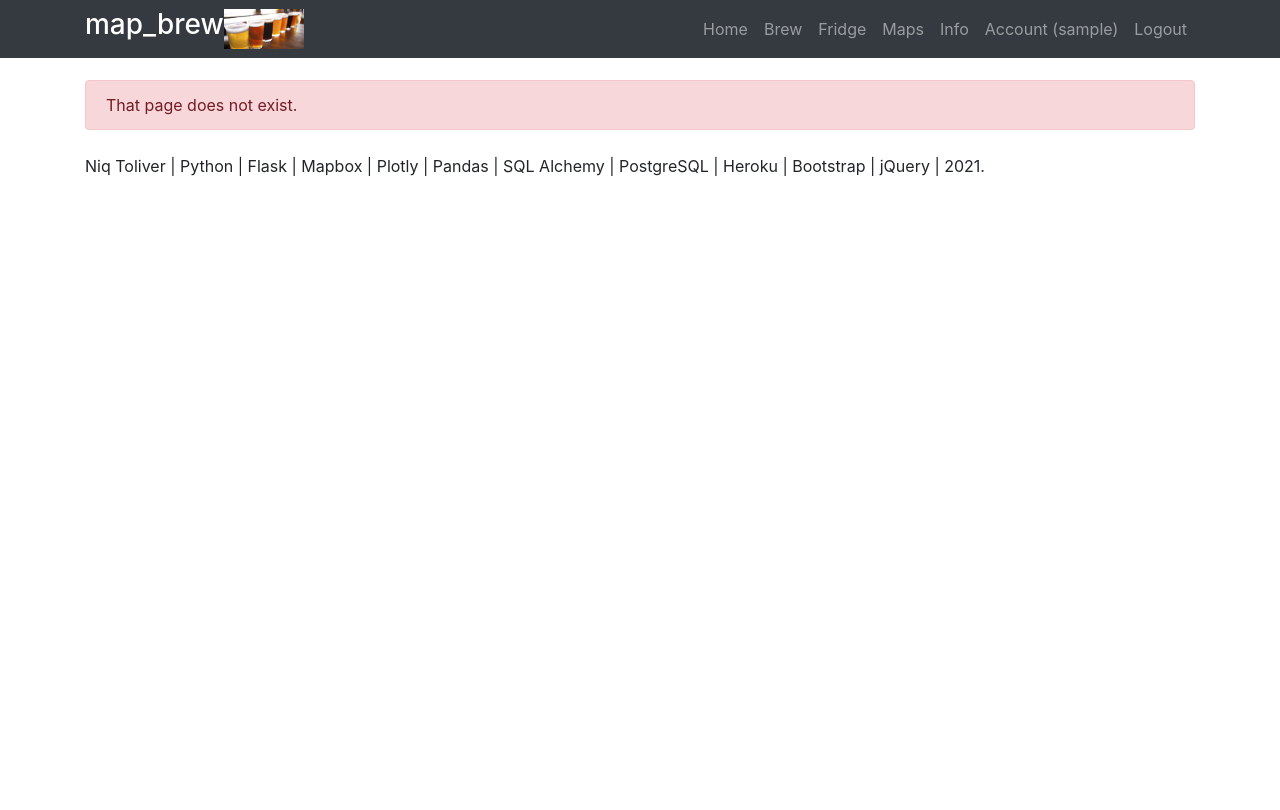
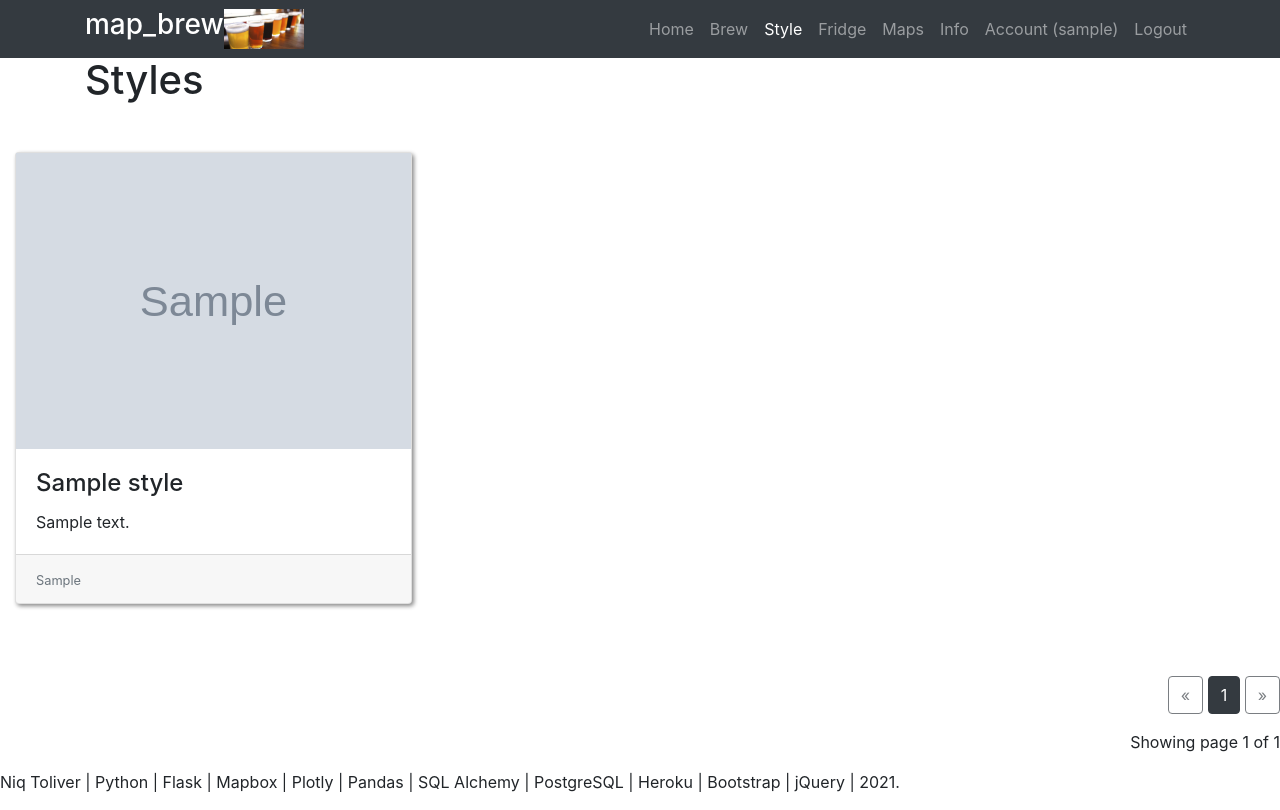
Before and after one commit to ntoliverapp/map_brew, a Flask app: page /style in a window 1280 px wide. Before the commit the page ends 176 px from the top, so only its background shows below. Run offline with Flask 2, Linux system fonts and the light colour scheme; the visitor is signed in with stand-in values (Sample User, id 1); tables that the repository leaves empty hold one stand-in row (values such as "Sample post"); grey boxes marked "Sample" are stand-in pictures; parts of the project's set-up code (start-up, migrations or seed data) failed here and were passed over; some libraries are stand-ins or nearby versions.

Commit message:
added style page

```diff
--- a/app/main/templates/saved.html
+++ b/app/main/templates/saved.html
@@ -31,7 +31,7 @@
               <div class="card h-100">
                 <div class="embed-responsive embed-responsive-10by9">
                   <a href="#">
-                    <img src="{{ b.image_url }}"  alt="Photo" height=300px >
+                    <img src="{{ b.image_url }}"  alt="Photo" width=100%>
                   </a>
                 </div>
                 <div class="card-body">
--- a/app/main/templates/search_result.html
+++ b/app/main/templates/search_result.html
@@ -15,7 +15,7 @@
 {% for i in range(count) %}
 <tr>
     <td><h5><a href="{{ url_for('main.beer_expanded', id=result27[i]) }}" >{{result1[i]}}</h5></a></td>
-    <td class="text-center">{{result7[i]}}</td>
+    <td class="text-center"><a href="{{ url_for('main.beer_style', id=result28[i]) }}" >{{result7[i]}}</a></td>
     <td>{{result3[i]}}</td>
     <td>{{result4[i]}}</td>
     <td class="text-center"><img src={{result6[i]}} height=50% width=50%> </td>
--- /dev/null
+++ b/app/main/templates/style.html
@@ -0,0 +1,78 @@
+
+{% extends 'base.html' %}
+{% set active_page = 'style' %}
+{% block content %}
+
+        <h1>Styles</h1>
+      </div>
+    <div class="col-lg-12">
+      <div class="row my-5 card-wrapper">
+        {% if style %}
+        {% for post in style.items %}
+          <div class="col-lg-4 col-md-6 mb-4">
+              <div class="card h-100">
+                <div class="embed-responsive embed-responsive-10by9">
+                  <a href="#">
+                    <img src="{{ post.image_url }}"  alt="Photo" width=100% height =100%>
+                  </a>
+                </div>
+                <div class="card-body">
+                  <h4 class="card-title">
+                    {{post.name}}
+                  </h4>
+                  <p class="card-text">{{ post.description }}</p>
+                </div>
+                <div class="card-footer">
+                  <small class="text-muted">
+                    {{ post.source }}
+                  </small>
+                  </button>
+                </div>
+              </div>
+          </div>
+        {% endfor %}
+        {% else %}
+        <h1 class="offset-lg-3">No items to show.</h1>
+        {% endif %}
+      </div>
+    </div>
+  </div>
+
+   <!-- Pagination Links-->
+<div class="text-right">
+  <a href="{{ url_for('main.style', page=style.prev_num) }}"
+     class="btn btn-outline-dark
+     {% if style.page == 1 %}disabled{% endif %}">
+      &laquo;
+  </a>
+<!-- Loop through the number of pages to display a link for each-->
+  {% for page_num in style.iter_pages(left_edge=1, right_edge=1, left_current=1, right_current=2) %}
+{% if page_num %}
+<!-- Check for the active page and set the link to "Active"-->
+          {% if style.page == page_num %}
+          <a href="{{ url_for('main.style', page=page_num) }}"
+             class="btn btn-dark">
+              {{ page_num }}
+          </a>
+          {% else %}
+          <a href="{{ url_for('main.style', page=page_num) }}"
+             class="btn btn-outline-dark">
+              {{ page_num }}
+          </a>
+          {% endif %}
+      {% else %}
+          ...
+      {% endif %}
+  {% endfor %}
+  <a href="{{ url_for('main.style', page=style.next_num) }}"
+     class="btn btn-outline-dark
+     {% if style.page == style.pages %}disabled{% endif %}">
+      &raquo;
+  </a>
+</div>
+<p class="text-right mt-3">
+ Showing page {{ style.page }} of {{ style.pages }}
+</p>
+    </div>
+  </div>
+{% endblock %}
--- a/app/main/views.py
+++ b/app/main/views.py
@@ -26,6 +26,14 @@ def database():
 
     return render_template("database.html", beers=beers, beer=Style.style_filter(),users=User.display(1) )
 
+STYLES_PER_PAGE=12
+@main.route("/style", methods=["POST", "GET"])
+@login_required
+def style():
+    page = request.args.get('page', 1, type=int)
+    style = Style.sub_page().paginate(per_page=STYLES_PER_PAGE, page=page, error_out=True)
+    return render_template("style.html", style=style)
+
 @main.route("/database/<int:id>")
 @login_required
 def beer_style(id):
@@ -51,12 +59,13 @@ def maps_login():
         summary=wikipedia.summary(search, sentences=5)
         return f"<h1>{result.title}<br> </h1><h3><a href={result.url}>{result.url} </a><br> {summary} <br> </h3>"
 
+
 @main.route ("/search_result", methods=["GET", "POST"])
 @login_required
 def search_result():
-    name = request.form.get("name").capitalize()
+
     styles = request.form.get("styles")
-    city = request.form.get("city").capitalize()
+    city = request.form.get("city").title()
     state = request.form.get("state").upper()
     print(state)
 
@@ -87,10 +96,11 @@ def search_result():
     list25 = []
     list26 = []
     list27 = []
+    list28 = []
     results = Beer.search_results()
 
     for i in results:
-        if (name in i.name) and (str(styles) in i.styles) and (city in i.city) and (state in i.state):
+        if (str(styles) in i.styles) and (city in i.city) and (state in i.state):
             list1.append(i.name)
             list2.append(i.brewery)
             list3.append(i.city)
@@ -118,8 +128,9 @@ def search_result():
             list25.append(i.hops)
             list26.append(i.appearance)
             list27.append(i.id)
+            list28.append(i.style_id)
 
-    return render_template("search_result.html", count=len(list1), result1=list1, result2 = list2, result3=list3, result4=list4, result5=list5, result6=list6, result7=list7, result8=list8, result9 = list9, result10=list10, result11=list11, result12=list12, result13=list13, result14=list14, result15=list15, result16 = list16, result17=list17, result18=list18, result19=list19, result20=list20, result21=list21, result22=list22, result23 = list23, result24=list24, result25=list25, result26=list26, result27=list27)
+    return render_template("search_result.html", count=len(list1), result1=list1, result2 = list2, result3=list3, result4=list4, result5=list5, result6=list6, result7=list7, result8=list8, result9 = list9, result10=list10, result11=list11, result12=list12, result13=list13, result14=list14, result15=list15, result16 = list16, result17=list17, result18=list18, result19=list19, result20=list20, result21=list21, result22=list22, result23 = list23, result24=list24, result25=list25, result26=list26, result27=list27, result28=list28)
 
 def render_saved():
     user_id = current_user.id
--- a/app/models.py
+++ b/app/models.py
@@ -106,6 +106,9 @@ class Style(db.Model):
     def style_filter():
         return Style.query.order_by(asc(Style.name)).all()
 
+    @staticmethod
+    def sub_page():
+        return Style.query.order_by(asc(Style.name))
 class Beer(db.Model):
     __tablename__ = "beer"
     id = db.Column(db.Integer, primary_key=True, nullable=False)
--- a/app/settings.py
+++ b/app/settings.py
@@ -7,6 +7,4 @@ if SQLALCHEMY_DATABASE_URI.startswith("postgres://"):
 SECRET_KEY = os.environ.get('SECRET_KEY')
 # from decouple import config
 # SQLALCHEMY_DATABASE_URI = config('DATABASE_URL')
-# # # if SQLALCHEMY_DATABASE_URI.startswith("postgres://"):
-# # #     SQLALCHEMY_DATABASE_URI = SQLALCHEMY_DATABASE_URI.replace("postgres://", "postgresql://", 1)
 # SECRET_KEY = config('SECRET_KEY')
--- a/app/templates/base.html
+++ b/app/templates/base.html
@@ -31,6 +31,9 @@
           </li>
           <li class="nav-item {{ 'active' if active_page == 'database' }}">
             <a href="{{ url_for('main.database') }}" class="nav-link">Brew</a>
+          </li>
+          <li class="nav-item {{ 'active' if active_page == 'style' }}">
+            <a href="{{ url_for('main.style') }}" class="nav-link">Style</a>
           </li>
           <li class="nav-item {{ 'active' if active_page == 'saved' }}">
             <a href="{{ url_for('main.saved') }}" class="nav-link">Fridge</a>
```
Also changed, not shown: app/main/templates/beer_style.html (+5 -5 lines), app/main/templates/database.html (+13 -10 lines).
